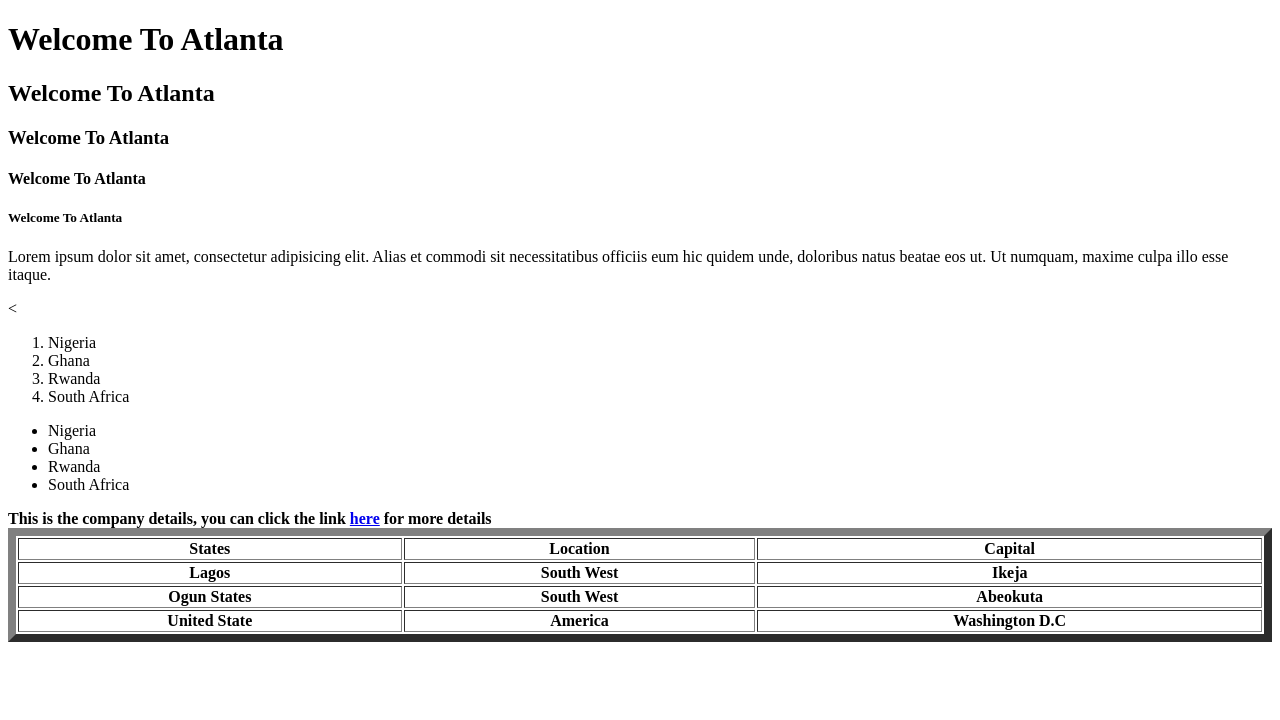
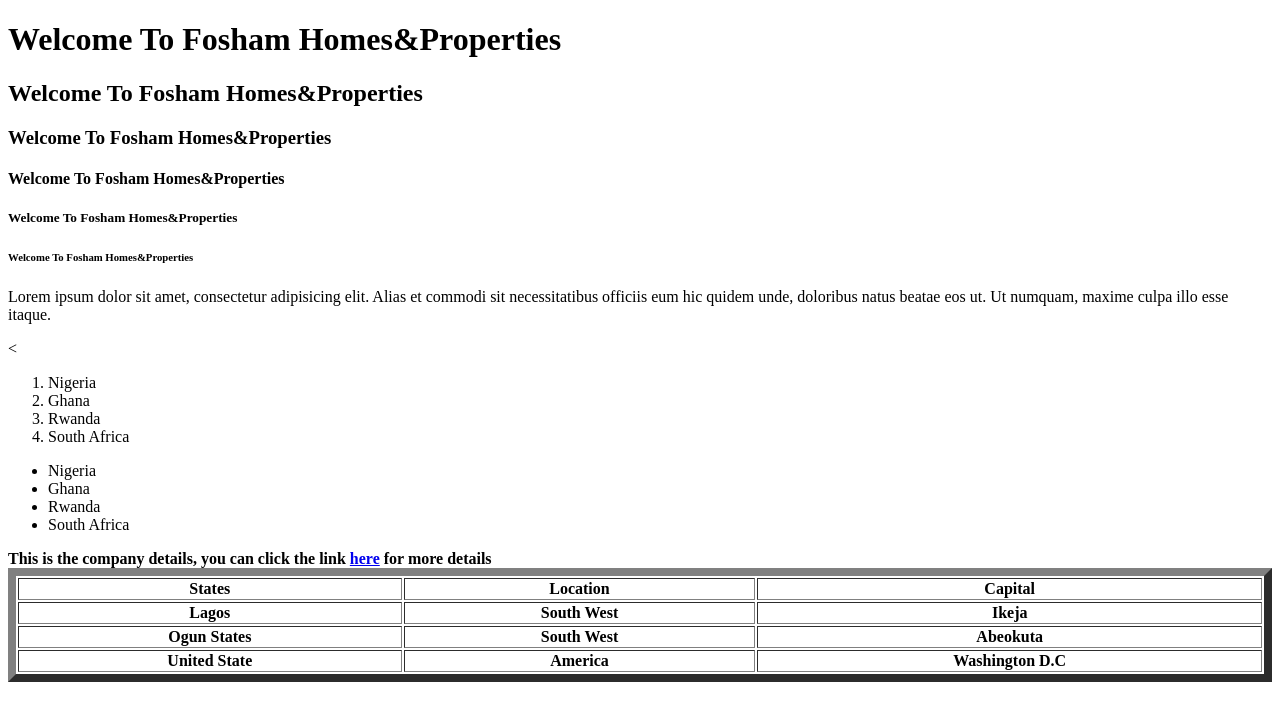
Before and after one commit to john-bit927/html_intro, a plain HTML site: page index.html in a window 1280 px wide. Drawn offline with Linux system fonts and the light colour scheme.

Commit message:
first commit

```diff
--- a/index.html
+++ b/index.html
@@ -7,11 +7,12 @@
 </head>
 <body>
     <!-- heading element -->
-     <h1>Welcome To Atlanta</h1>
-     <h2>Welcome To Atlanta</h2>
-     <h3>Welcome To Atlanta</h3>
-     <h4>Welcome To Atlanta</h4>
-     <h5>Welcome To Atlanta</h5>
+     <h1>Welcome To Fosham Homes&Properties</h1>
+     <h2>Welcome To Fosham Homes&Properties</h2>
+     <h3>Welcome To Fosham Homes&Properties</h3>
+     <h4>Welcome To Fosham Homes&Properties</h4>
+     <h5>Welcome To Fosham Homes&Properties</h5>
+     <h6>Welcome To Fosham Homes&Properties</h6>
      <!-- paragraph element -->
       <p>Lorem ipsum dolor sit amet, consectetur adipisicing elit. Alias et commodi sit necessitatibus officiis eum hic quidem unde, doloribus natus beatae eos ut. Ut numquam, maxime culpa illo esse itaque.</p>
       <
@@ -33,7 +34,7 @@
          </ul>
 
                 <!-- bold element and anchor tag -->
-                <b>This is the company details, you can click the link <a href="https://student.learn.gomycode.co/account-settings#"
+                <b>This is the company details, you can click the link <a href="https://mail.yahoo.com/n/inbox/priority?.src=ym&reason=myc&listFilter=PRIORITY"
                     target="_blank">here</a> for more details
 
                     <!-- table element -->
```
Also changed, not shown: 1 other file.
